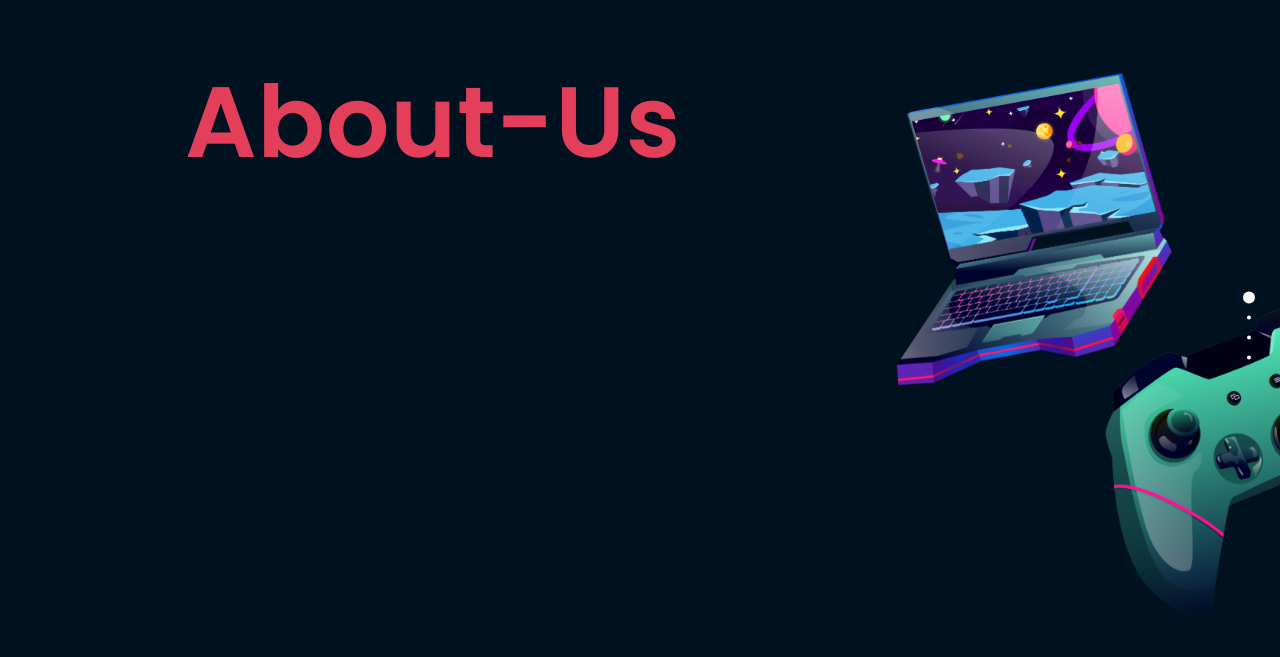
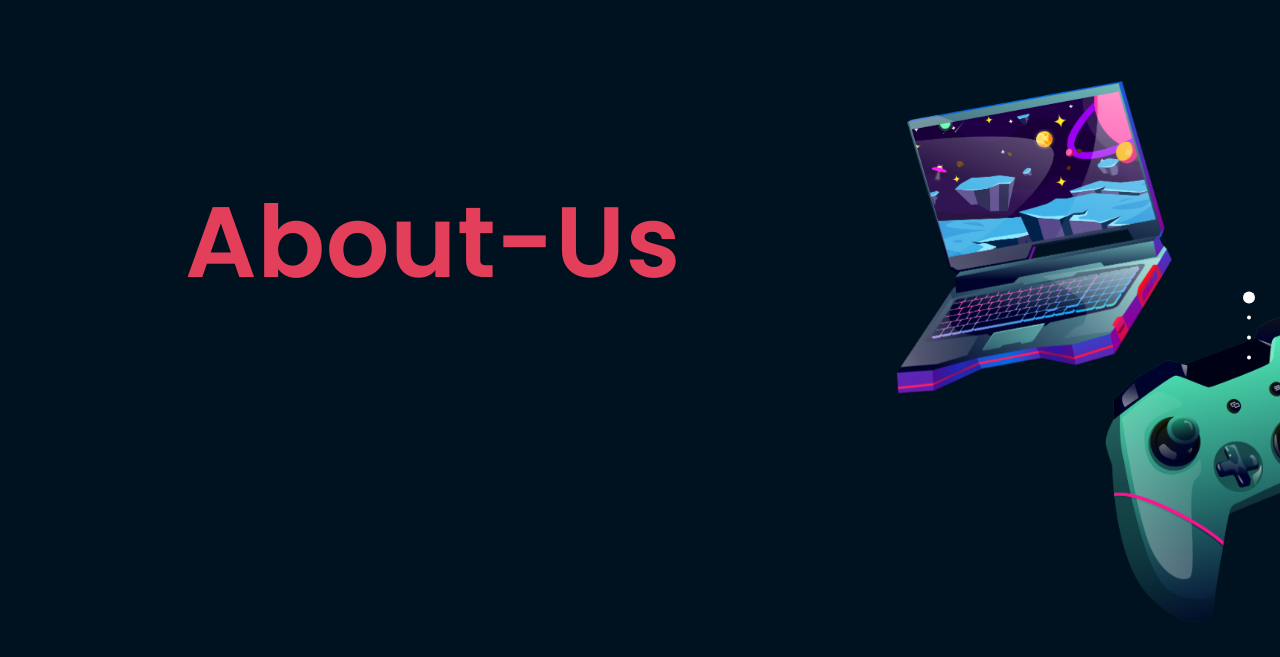
Before and after one commit to this-ved-dev/Gaming_UI, a plain HTML site: page about.html in a window 1280 px wide. Shown: the part 73-730 px from the top of the page. Drawn offline with nearby package versions, Linux system fonts and the light colour scheme; a web font is replaced by a local one.

Commit message:
css changes by jash

```diff
--- a/css/about.css
+++ b/css/about.css
@@ -154,7 +154,7 @@ input[type="checkbox"] {
     text-align: left;
     position: relative;
     min-height: 250px;
-    padding-top: 80px;
+    padding-top: 200px;
     line-height: 5px;
     box-sizing: border-box;
     display: block;
```
